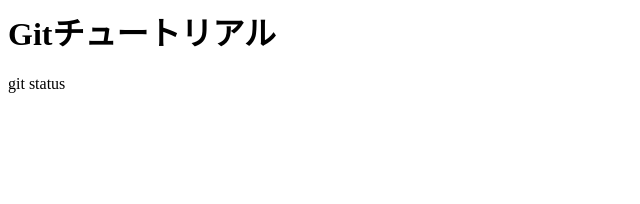
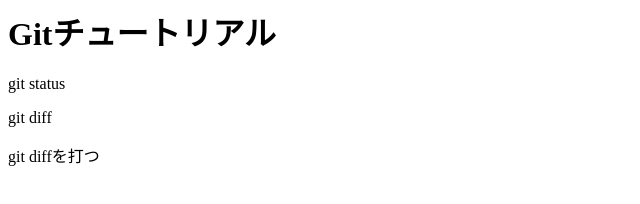
Before and after one commit to mio0517/git-tutorial, a plain HTML site: page index.html in a window 1280 px wide. Shown: the whole page, without its empty margins (0-640 px from the left). Drawn offline with Linux system fonts and the light colour scheme.

Commit message:
git diffを打つ

```diff
--- a/index.html
+++ b/index.html
@@ -1,2 +1,4 @@
 <h1>Gitチュートリアル</h1>
 <p>git status</p>
+<p>git diff</p>
+<p>git diffを打つ</p>
```
